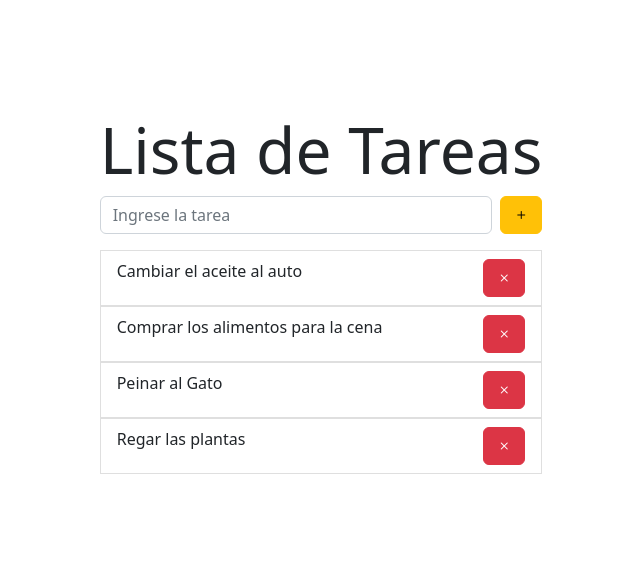
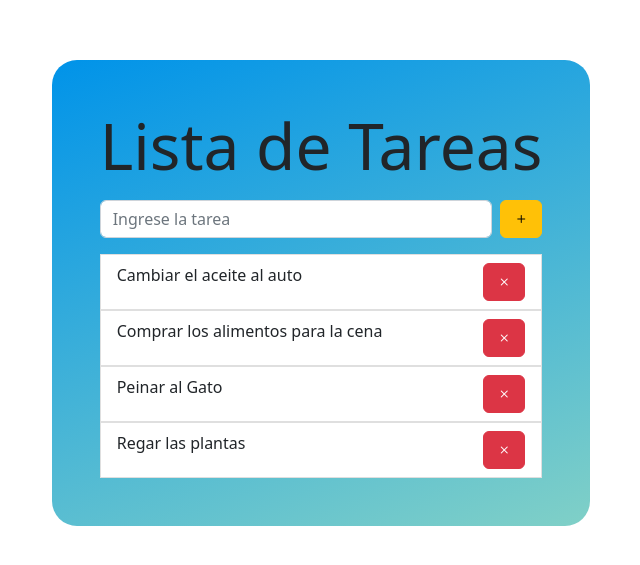
Before and after one commit to cristianq3/Ejercicio-4-React, a React (Vite) app in the folder ReactEjercicio4/: page / in a window 1280 px wide. Shown: the part 107-672 px from the top of the page, without its empty margins (319-959 px from the left). Built offline with nearby package versions, Linux system fonts and the light colour scheme.

Commit message:
Se agregan eventos Submit y onchange

```diff
--- a/ReactEjercicio4/src/App.css
+++ b/ReactEjercicio4/src/App.css
@@ -1,6 +1,10 @@
 #root {
   max-width: 1280px;
   margin: 0 auto;
-  padding: 2rem;
+  padding: 3rem;
   text-align: center;
+  background-color: #0093E9;
+background-image: linear-gradient(160deg, #0093E9 0%, #80D0C7 100%);
+border-radius: 25px;.
+
 }
--- a/ReactEjercicio4/src/components/FormularioTareas.jsx
+++ b/ReactEjercicio4/src/components/FormularioTareas.jsx
@@ -3,13 +3,25 @@ import Form from "react-bootstrap/Form";
 import ListaTareas from "./ListaTareas";
 import { useState } from "react";
 
-function Input() {
+function FormularioTarea() {
+  const [tarea, setTarea] = useState("");
+  const [tareas, setTareas] = useState([]);
+  const handleSubmit = (e) => {
+    e.preventDefault();
+
+  };
+
   return (
     <section>
-      <h1 className="display-3">Lista de Tareas</h1>
-    <Form>
+      <h1 className="display-3 mb-3">Lista de Tareas</h1>
+      <Form onSubmit={handleSubmit}>
         <Form.Group className="mb-3 d-flex" controlId="tarea">
-        <Form.Control type="text" placeholder="Ingrese la tarea" />
+          <Form.Control
+            type="text"
+            placeholder="Ingrese la tarea"
+            onChange={(e) => setTarea(e.target.value)}
+            value={tarea}
+          />
           <Button variant="warning" className="ms-2" type="submit">
             <i className="bi bi-plus"></i>
           </Button>
@@ -20,4 +32,4 @@ function Input() {
   );
 }
 
-export default Input;
+export default FormularioTarea;
```
Lines whose indentation alone changed are shown as unchanged.
